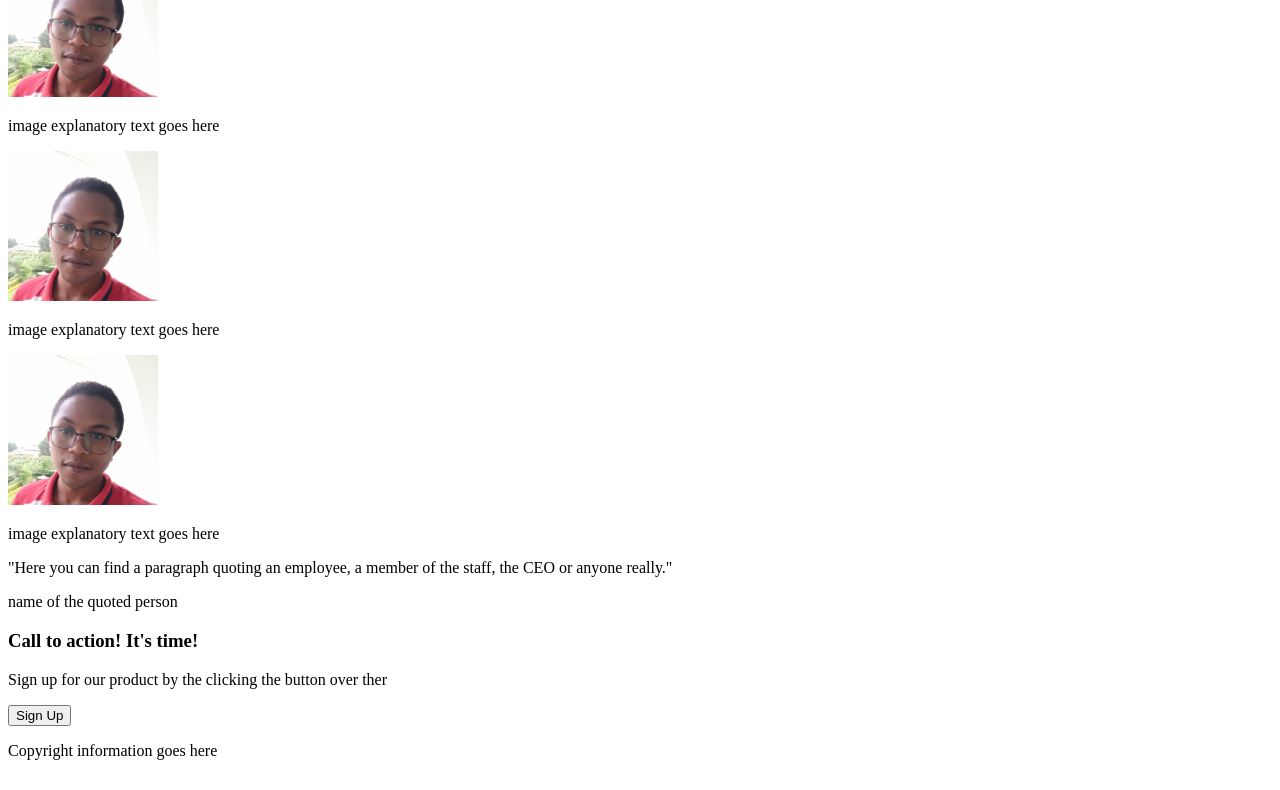
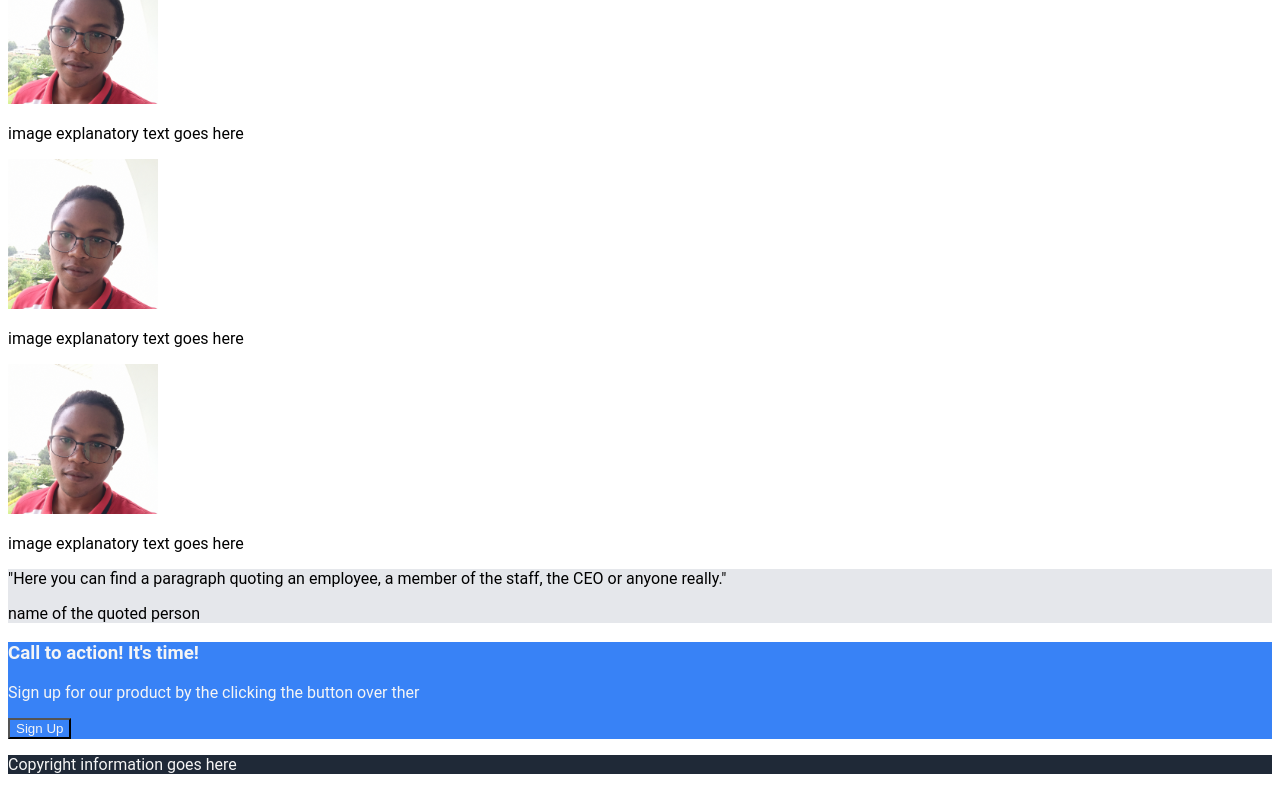
Before and after one commit to Nix2107/Project-landing-page, a plain HTML site: page index.html in a window 1280 px wide. Shown: the part 801-1591 px from the top of the page. Drawn offline with Linux system fonts and the light colour scheme.

Commit message:
I added the colors and made a few adjustments in the html file to make the css more compact

```diff
--- a/index.html
+++ b/index.html
@@ -22,12 +22,12 @@
     </header>
     <div id="section-1">
         <div id="s1-left-container">
-            <h1>webpage main title</h1>
-            <p class="title-subtext">
+            <h1 class="white-text">webpage main title</h1>
+            <p class="title-subtext white-text">
                 Here you will find some text about the webpage.
                 Maybe a small description or any other subtext
             </p>
-            <button class="button-1">Sign up</button>
+            <button class="button white-text">Sign up</button>
         </div>
         <div id="s1-right-container">
             <img src="./assets/images/pexels-thiago-japyassu-1069798.jpg" alt="image for style" id="style-img">
@@ -61,13 +61,13 @@
     <div id="section-4">
         <div class="blue-container">
             <div class="text-container">
-                <h3>Call to action! It's time!</h3>
+                <h3 class="white-text">Call to action! It's time!</h3>
                 <p class="white-text">Sign up for our product by the clicking the button over ther</p>
             </div>
-            <button id="button-2">Sign Up</button>
+            <button id="button" class="white-text white-border">Sign Up</button>
         </div>
     </div>
-    <footer>
+    <footer class="white-text">
         <p>Copyright information goes here</p>
     </footer>
 </body>
--- a/styles/styles.css
+++ b/styles/styles.css
@@ -1,3 +1,22 @@
+body {
+    font-family: roboto,Verdana, Geneva, Tahoma, sans-serif;
+}
+
+header,
+#section-1,
+footer {
+    background-color: #1f2937;
+}
+
+#section-3 {
+   background-color: #e5e7eb;
+}
+
+button,
+.blue-container {
+    background-color: #3882f6;
+}
+
 #logo-img {
     width: 100px;
 }
@@ -9,3 +28,6 @@
 .char-image {
     width: 150px;
 }
+.white-text {
+    color: whitesmoke;
+}
```
